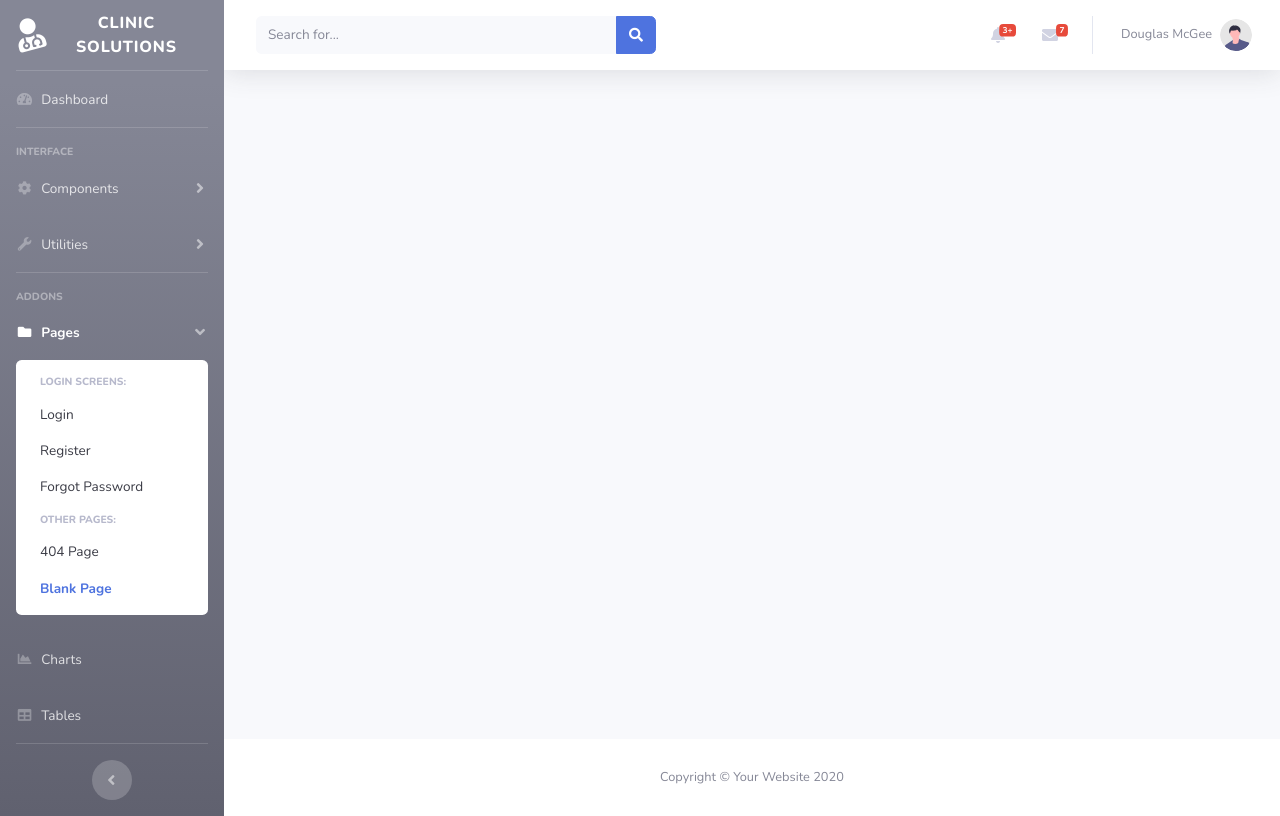
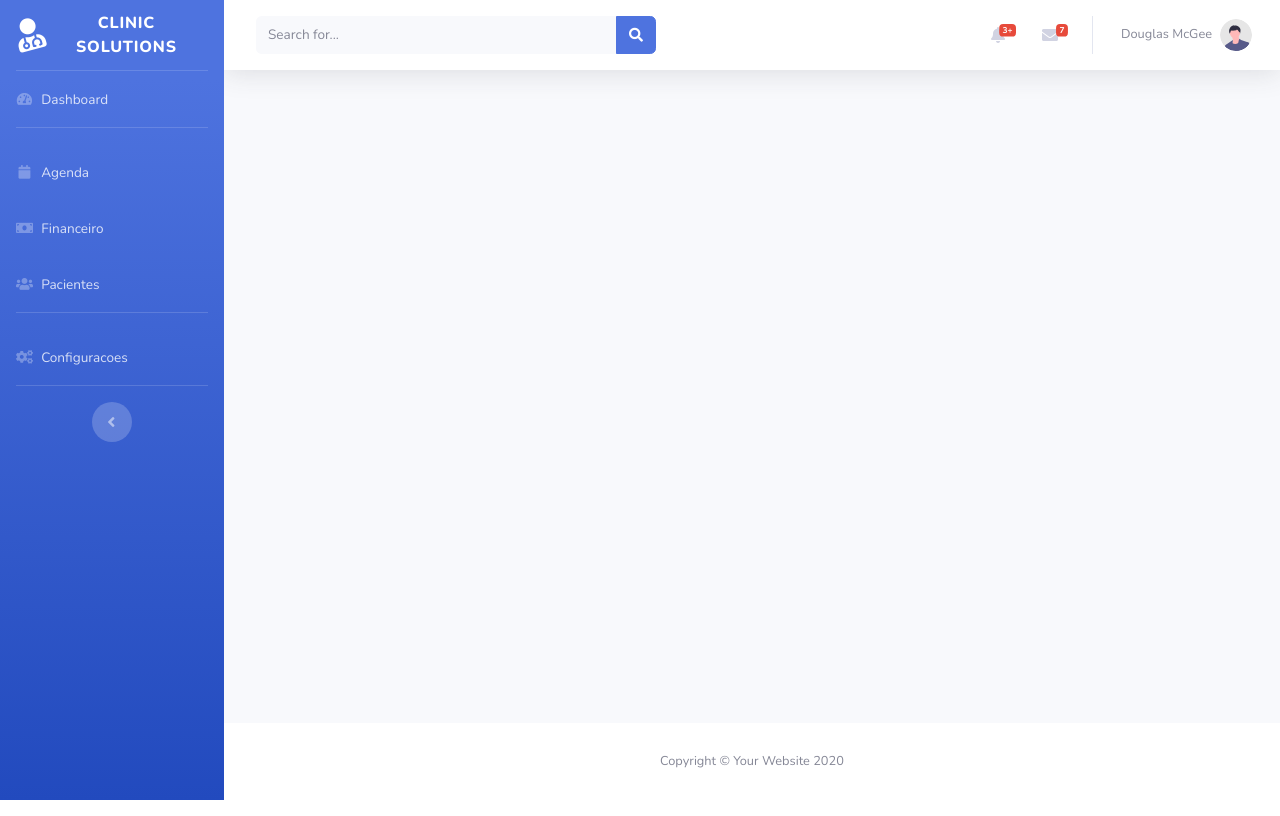
Before and after one commit to zwillianmattos/clinic-solutions, a Symfony app: template templates/Admin/calendar/index.html.twig in a window 1280 px wide. Run offline with Twig, Linux system fonts and the light colour scheme; the template is opened without the code that fills it, so the values that code supplies are empty; some libraries are stand-ins or nearby versions.

Commit message:
feat: Change sidebar

```diff
--- a/templates/Admin/parts/sidebar.html.twig
+++ b/templates/Admin/parts/sidebar.html.twig
@@ -1,6 +1,6 @@
 <!-- Sidebar -->
 <ul
-	class="navbar-nav bg-gradient-secondary sidebar sidebar-dark accordion" id="accordionSidebar">
+	class="navbar-nav bg-gradient-primary sidebar sidebar-dark accordion" id="accordionSidebar">
 
 	<!-- Sidebar - Brand -->
 	<a class="sidebar-brand d-flex align-items-center justify-content-center" href="index.html">
@@ -27,85 +27,41 @@
 	<hr
 	class="sidebar-divider">
 
-	<!-- Heading -->
-	<div class="sidebar-heading">
-		Interface
-	</div>
 
-	<!-- Nav Item - Pages Collapse Menu -->
+	<!-- Nav Item - Charts -->
 	<li class="nav-item">
-		<a class="nav-link collapsed" href="#" data-toggle="collapse" data-target="#collapseTwo" aria-expanded="true" aria-controls="collapseTwo">
-			<i class="fas fa-fw fa-cog"></i>
-			<span>Components</span>
+		<a class="nav-link" href="charts.html">
+			<i class="fas fa-fw fa-calendar"></i>
+			<span>Agenda</span>
 		</a>
-		<div id="collapseTwo" class="collapse" aria-labelledby="headingTwo" data-parent="#accordionSidebar">
-			<div class="bg-white py-2 collapse-inner rounded">
-				<h6 class="collapse-header">Custom Components:</h6>
-				<a class="collapse-item" href="buttons.html">Buttons</a>
-				<a class="collapse-item" href="cards.html">Cards</a>
-			</div>
-		</div>
 	</li>
 
-	<!-- Nav Item - Utilities Collapse Menu -->
+	<!-- Nav Item - Charts -->
 	<li class="nav-item">
-		<a class="nav-link collapsed" href="#" data-toggle="collapse" data-target="#collapseUtilities" aria-expanded="true" aria-controls="collapseUtilities">
-			<i class="fas fa-fw fa-wrench"></i>
-			<span>Utilities</span>
+		<a class="nav-link" href="charts.html">
+			<i class="fas fa-fw fa-money-bill"></i>
+			<span>Financeiro</span>
 		</a>
-		<div id="collapseUtilities" class="collapse" aria-labelledby="headingUtilities" data-parent="#accordionSidebar">
-			<div class="bg-white py-2 collapse-inner rounded">
-				<h6 class="collapse-header">Custom Utilities:</h6>
-				<a class="collapse-item" href="utilities-color.html">Colors</a>
-				<a class="collapse-item" href="utilities-border.html">Borders</a>
-				<a class="collapse-item" href="utilities-animation.html">Animations</a>
-				<a class="collapse-item" href="utilities-other.html">Other</a>
-			</div>
-		</div>
+	</li>
+
+
+	<!-- Nav Item - Charts -->
+	<li class="nav-item">
+		<a class="nav-link" href="charts.html">
+			<i class="fas fa-fw fa-users"></i>
+			<span>Pacientes</span>
+		</a>
 	</li>
 
 	<!-- Divider -->
 	<hr
 	class="sidebar-divider">
 
-	<!-- Heading -->
-	<div class="sidebar-heading">
-		Addons
-	</div>
-
-	<!-- Nav Item - Pages Collapse Menu -->
-	<li class="nav-item active">
-		<a class="nav-link" href="#" data-toggle="collapse" data-target="#collapsePages" aria-expanded="true" aria-controls="collapsePages">
-			<i class="fas fa-fw fa-folder"></i>
-			<span>Pages</span>
-		</a>
-		<div id="collapsePages" class="collapse show" aria-labelledby="headingPages" data-parent="#accordionSidebar">
-			<div class="bg-white py-2 collapse-inner rounded">
-				<h6 class="collapse-header">Login Screens:</h6>
-				<a class="collapse-item" href="login.html">Login</a>
-				<a class="collapse-item" href="register.html">Register</a>
-				<a class="collapse-item" href="forgot-password.html">Forgot Password</a>
-				<div class="collapse-divider"></div>
-				<h6 class="collapse-header">Other Pages:</h6>
-				<a class="collapse-item" href="404.html">404 Page</a>
-				<a class="collapse-item active" href="blank.html">Blank Page</a>
-			</div>
-		</div>
-	</li>
-
-	<!-- Nav Item - Charts -->
-	<li class="nav-item">
-		<a class="nav-link" href="charts.html">
-			<i class="fas fa-fw fa-chart-area"></i>
-			<span>Charts</span>
-		</a>
-	</li>
-
 	<!-- Nav Item - Tables -->
 	<li class="nav-item">
 		<a class="nav-link" href="tables.html">
-			<i class="fas fa-fw fa-table"></i>
-			<span>Tables</span>
+			<i class="fas fa-fw fa-cogs"></i>
+			<span>Configuracoes</span>
 		</a>
 	</li>
 
```
